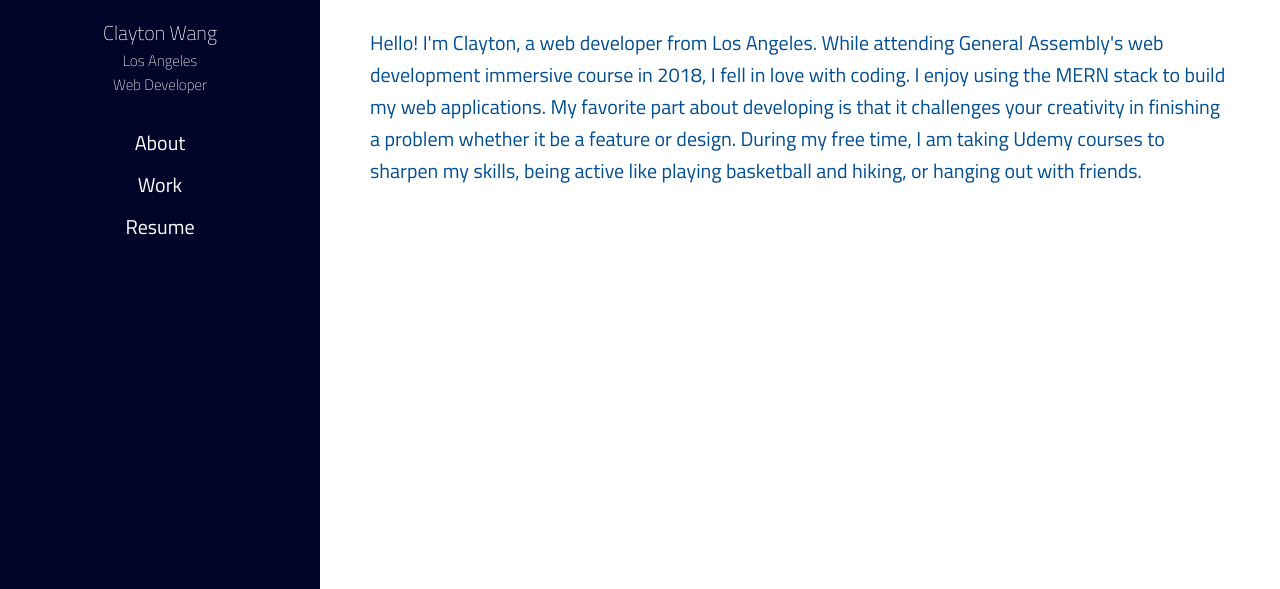
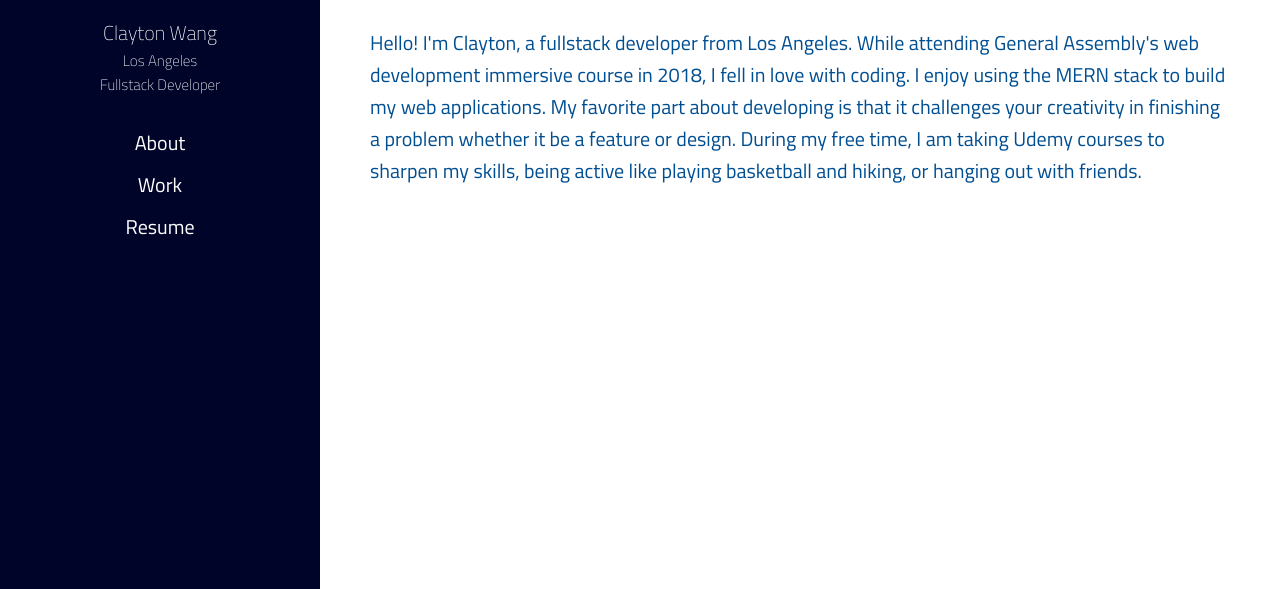
Before and after one commit to clayyy123/portfolio, a website: page index.html in a window 1280 px wide. Shown: the part 123-712 px from the top of the page. Drawn offline with Linux system fonts and the light colour scheme.

Commit message:
update resume

```diff
--- a/index.html
+++ b/index.html
@@ -27,7 +27,7 @@
           <img src="img/hero.png" alt="profile" class="side-bar__hero" />
           <span class="side-bar__name">Clayton Wang</span>
           <span class="side-bar__info">Los Angeles</span>
-          <span class="side-bar__info">Web Developer</span>
+          <span class="side-bar__info">Fullstack Developer</span>
         </div>
         <ul class="side-nav">
           <li class="side-nav__item">
@@ -89,7 +89,7 @@
           </div>
           <h1 class="about-work__title">About me</h1>
           <p class="about-work__description">
-            Hello! I'm Clayton, a web developer from Los Angeles. While
+            Hello! I'm Clayton, a fullstack developer from Los Angeles. While
             attending General Assembly's web development immersive course in
             2018, I fell in love with coding. I enjoy using the MERN stack to
             build my web applications. My favorite part about developing is that
```
